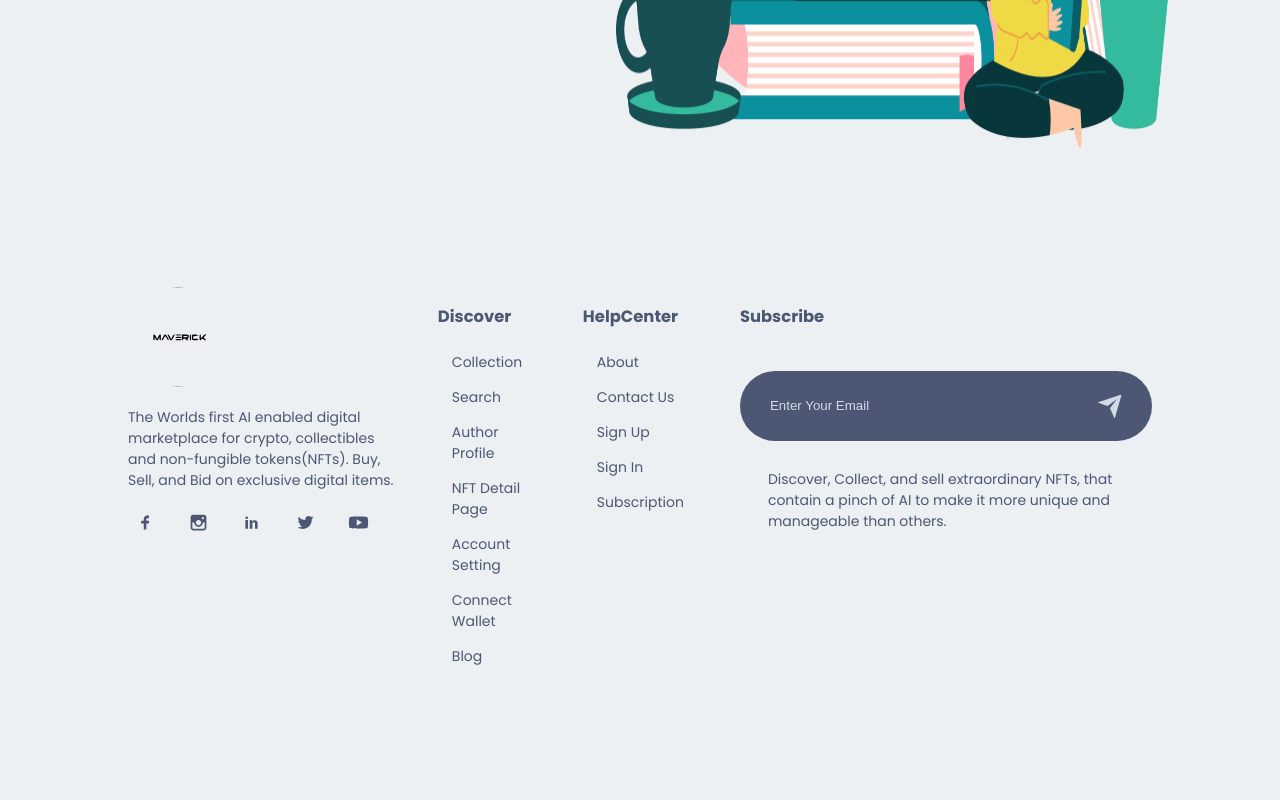
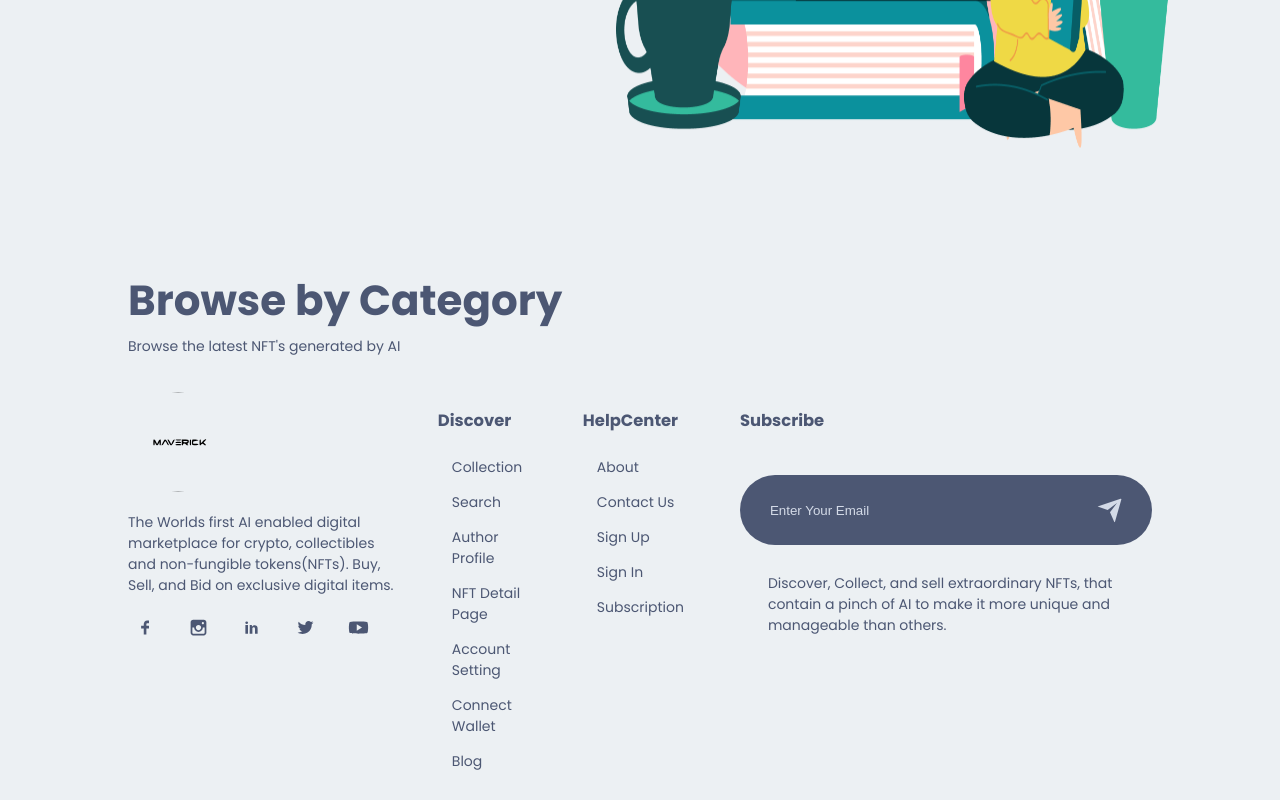
Before and after one commit to Nihar0071/NFTMarketplace-Template-, a Next.js app: page / in a window 1280 px wide. Shown: the part 3068-3868 px from the top of the page. Before the commit the page ends 3763 px from the top, so only its background shows below. Built offline with nearby package versions, Linux system fonts and the light colour scheme.

Commit message:
Title Component Complete

```diff
--- /dev/null
+++ b/components/Title/Title.jsx
@@ -0,0 +1,17 @@
+import React from 'react'
+
+
+//Internal Import
+import Style from './Title.module.css'
+const Title = ({heading, paragraph}) => {
+  return (
+    <div className={Style.Title}>
+        <div className={Style.Title_box}>
+            <h2>{heading}</h2>
+            <p>{paragraph}</p>
+        </div>
+    </div>
+  )
+}
+
+export default Title
--- /dev/null
+++ b/components/Title/Title.module.css
@@ -0,0 +1,21 @@
+.Title{
+    width: 100%;
+}
+.Title_box{
+    width: 80%;
+    margin: 0 auto;
+}
+.Title_box h2{
+    font-size: 3rem;
+    line-height: 0;
+}
+
+@media screen and (min-device-width:320px) and (max-device-width:420px) {
+    .Title_box{
+        width: 90%;
+    }
+    .Title_box h2{
+        font-size: 1.8rem;
+        line-height: 0;
+    }
+}
--- a/components/componentsindex.js
+++ b/components/componentsindex.js
@@ -5,5 +5,6 @@
 import Services from "./Services/Services";
 import BigNFTSlider from "./BigNFTSlider/BigNFTSlider";
 import Subscribe from "./Subscribe/Subscribe";
+import Title from "./Title/Title";
 
-export {Button, Footer, NavBar, Herosection,Services, BigNFTSlider, Subscribe};
+export {Button, Footer, NavBar, Herosection,Services, BigNFTSlider, Subscribe, Title};
--- a/pages/index.js
+++ b/pages/index.js
@@ -1,7 +1,7 @@
 import React from 'react'
 
 import Style from '../styles/index.module.css'
-import { Herosection, Services, BigNFTSlider, Subscribe } from '@/components/componentsindex'
+import { Herosection, Services, BigNFTSlider, Subscribe, Title } from '@/components/componentsindex'
 const Home = () => {
   return (
     <div className='Style.Homepage'>
@@ -9,6 +9,10 @@
       <Services/>
       <BigNFTSlider/>
       <Subscribe/>
+      <Title
+        heading="Browse by Category"
+        paragraph="Browse the latest NFT's generated by AI"
+      />
     </div>
   )
 }
```
